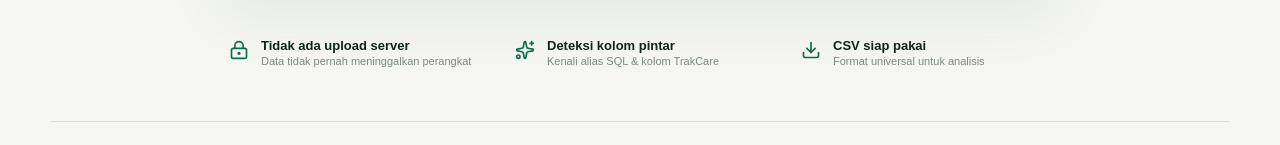
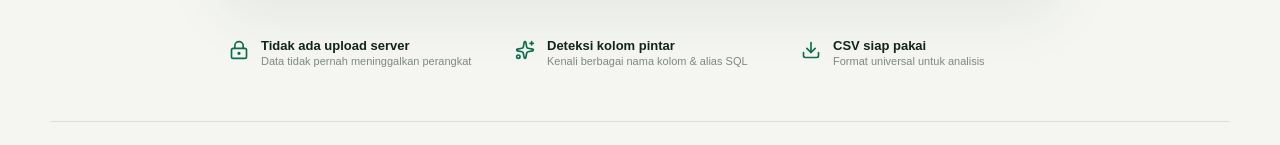
Before and after one commit to rizaldifahmi/maskara, a React (Vite) app: page / in a window 1280 px wide. Shown: the part 752-897 px from the top of the page. Built offline with nearby package versions, Linux system fonts and the light colour scheme; a web font is replaced by a local one.

Commit message:
chore: make product copy vendor-neutral

```diff
--- a/src/App.tsx
+++ b/src/App.tsx
@@ -136,7 +136,7 @@ export default function App() {
           <div className="formats"><Badge>CSV</Badge><Badge>TXT</Badge><Badge>XLSX</Badge><Badge>XLS</Badge><small>Maks. 25 MB</small></div>
         </Card>
         {error && <Alert className="error"><X size={16}/>{error}</Alert>}
-        <div className="trust-row"><div><LockKeyhole/><span><b>Tidak ada upload server</b><small>Data tidak pernah meninggalkan perangkat</small></span></div><div><Sparkles/><span><b>Deteksi kolom pintar</b><small>Kenali alias SQL & kolom TrakCare</small></span></div><div><Download/><span><b>CSV siap pakai</b><small>Format universal untuk analisis</small></span></div></div>
+        <div className="trust-row"><div><LockKeyhole/><span><b>Tidak ada upload server</b><small>Data tidak pernah meninggalkan perangkat</small></span></div><div><Sparkles/><span><b>Deteksi kolom pintar</b><small>Kenali berbagai nama kolom & alias SQL</small></span></div><div><Download/><span><b>CSV siap pakai</b><small>Format universal untuk analisis</small></span></div></div>
       </section>}
 
       {step === 'configure' && <section className="workspace">
```
Also changed, not shown: 1 other file (tests, documents, lock files or other folders).
